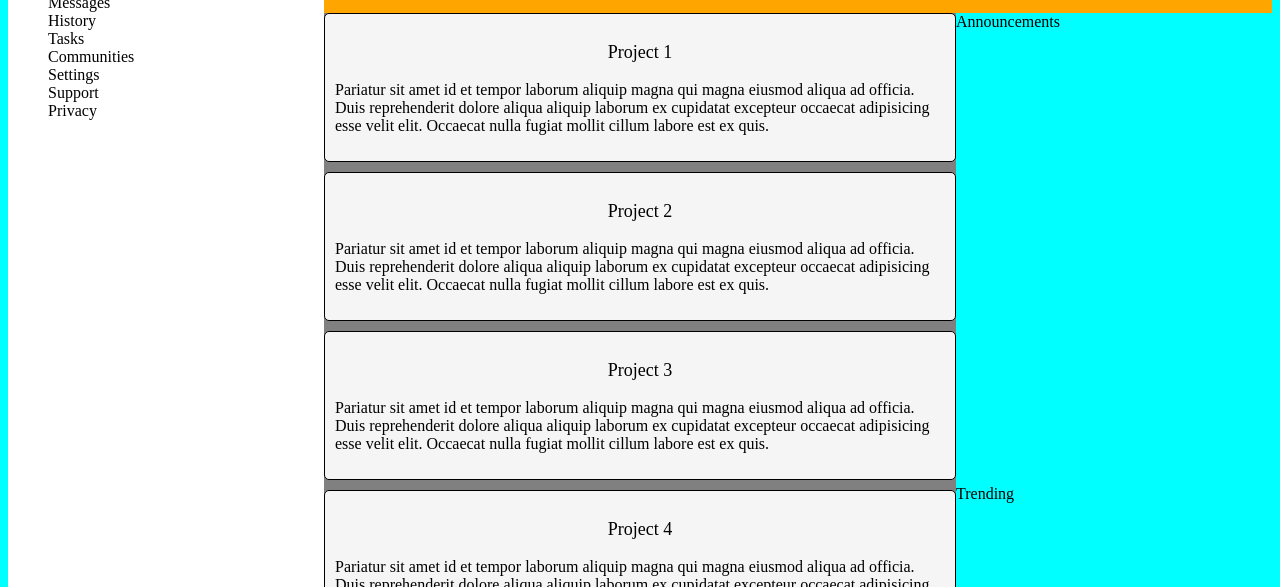
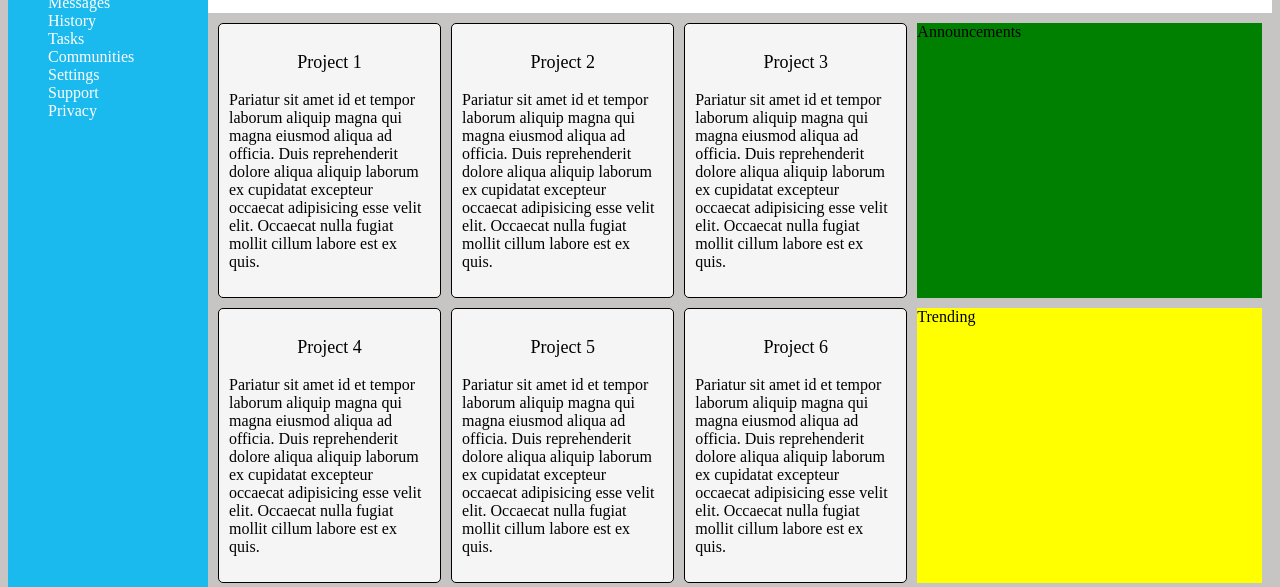
Before and after one commit to DateOfBirth40/dashboard, a plain HTML site: page index.html in a window 1280 px wide. Shown: the part 117-704 px from the top of the page. Drawn offline with Linux system fonts and the light colour scheme.

Commit message:
Adjust sizing/position of various elements

```diff
--- a/style.css
+++ b/style.css
@@ -3,17 +3,17 @@
 }
 
 body {
-    background-color: aqua;
+    background-color: rgb(199, 196, 196);
 }
 
 .container {
     display: grid;
-    grid-template-columns: 1fr 3fr;
+    grid-template-columns: 200px 3fr;
     grid-template-rows: auto 3fr;
 }
 
 .header {
-    background-color: orange;
+    background-color: white;
     display: grid;
     grid-area: 1/2/1/3;
 }
@@ -23,12 +23,14 @@ body {
 }
 
 .sidebar {
-    background-color: white;
+    background-color: rgb(26, 185, 238);
+    color: rgb(255, 255, 255);
     grid-area: 1/1/-1/1;
 }
 
 .sidebar ul {
     list-style: none;
+    gap: 10px;
 }
 
 .content {
@@ -36,11 +38,13 @@ body {
     grid-area: 2/2/-1/-1;
     grid-template-columns: 2fr 1fr;
     grid-template-rows: repeat(2, 1fr);
+    gap: 10px;
+    padding: 10px;
 }
 
 .projects {
-    background-color: gray;
     display: grid;
+    grid-template-columns: repeat(auto-fit, minmax(200px, 1fr));
     grid-area: 1/1/-1/2;
     gap: 10px;
 }
@@ -50,9 +54,21 @@ body {
     border: 1px solid black;
     padding: 10px;
     border-radius: 5px;
+    max-height: ;
 }
 
 .card .title {
     font-size: 18px;
     text-align: center;
 }
+
+.announcements {
+    background-color: green;
+    grid-area: 1/2/2/-1;
+}
+
+.trending {
+    background-color: yellow;
+    grid-area: 2/2/3/-1;
+
+}
```
